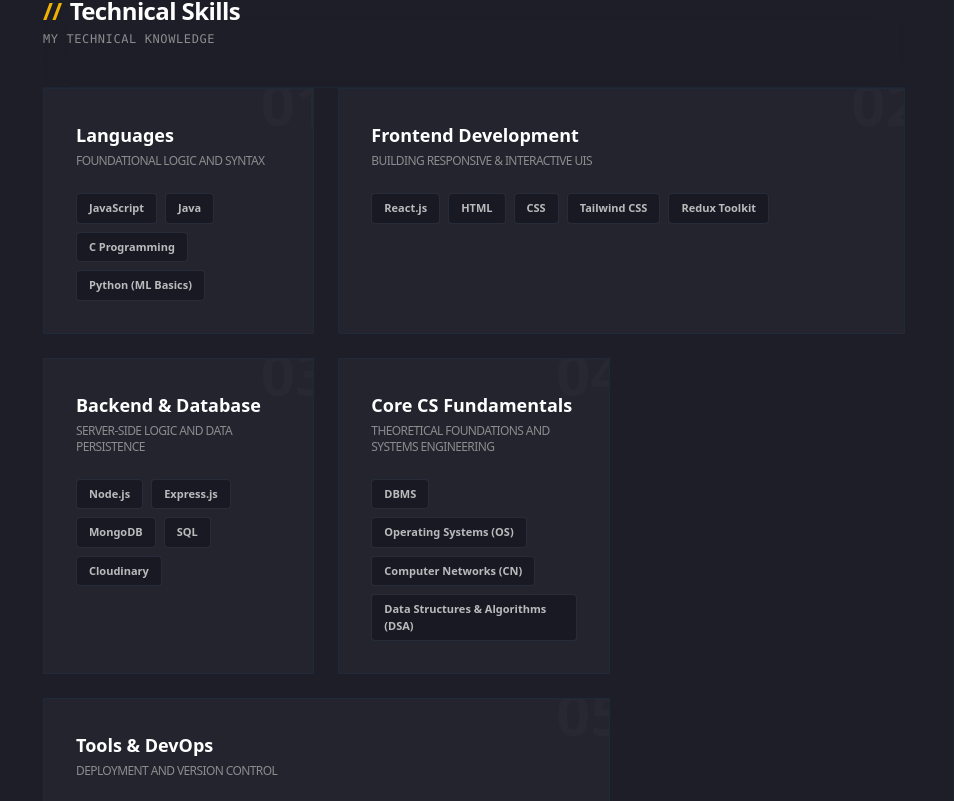
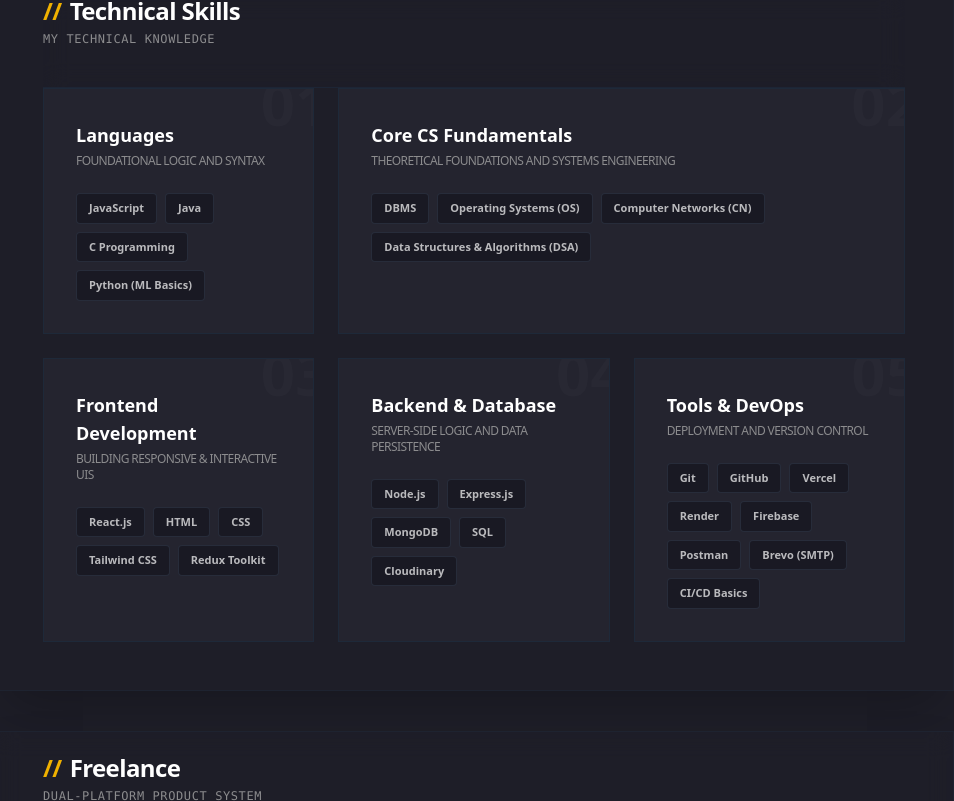
Before and after one commit to Ashwath-S-kulal/Portfolio, a React (Vite) app in the folder frontend/: page / in a window 1280 px wide. Shown: the part 2079-2880 px from the top of the page, without its empty margins (326-1280 px from the left). Built offline with nearby package versions, Linux system fonts and the light colour scheme.

Commit message:
update skill groups: add Core CS Fundamentals and adjust featured status

```diff
--- a/frontend/src/HomePages/Skills.jsx
+++ b/frontend/src/HomePages/Skills.jsx
@@ -8,10 +8,16 @@
     featured: false,
   },
   {
+    category: "Core CS Fundamentals",
+    description: "Theoretical foundations and systems engineering",
+    skills: ["DBMS", "Operating Systems (OS)", "Computer Networks (CN)", "Data Structures & Algorithms (DSA)"],
+    featured: true,
+  },
+  {
     category: "Frontend Development",
     description: "Building responsive & interactive UIs",
     skills: ["React.js", "HTML", "CSS", "Tailwind CSS", "Redux Toolkit"],
-    featured: true,
+    featured: false,
   },
   {
     category: "Backend & Database",
@@ -20,16 +26,10 @@
     featured: false,
   },
   {
-    category: "Core CS Fundamentals",
-    description: "Theoretical foundations and systems engineering",
-    skills: ["DBMS", "Operating Systems (OS)", "Computer Networks (CN)", "Data Structures & Algorithms (DSA)"],
-    featured: false,
-  },
-  {
     category: "Tools & DevOps",
     description: "Deployment and version control",
     skills: ["Git", "GitHub", "Vercel", "Render", "Firebase", "Postman", "Brevo (SMTP)", "CI/CD Basics"],
-    featured: true,
+    featured: false,
   },
 ];
 
```
